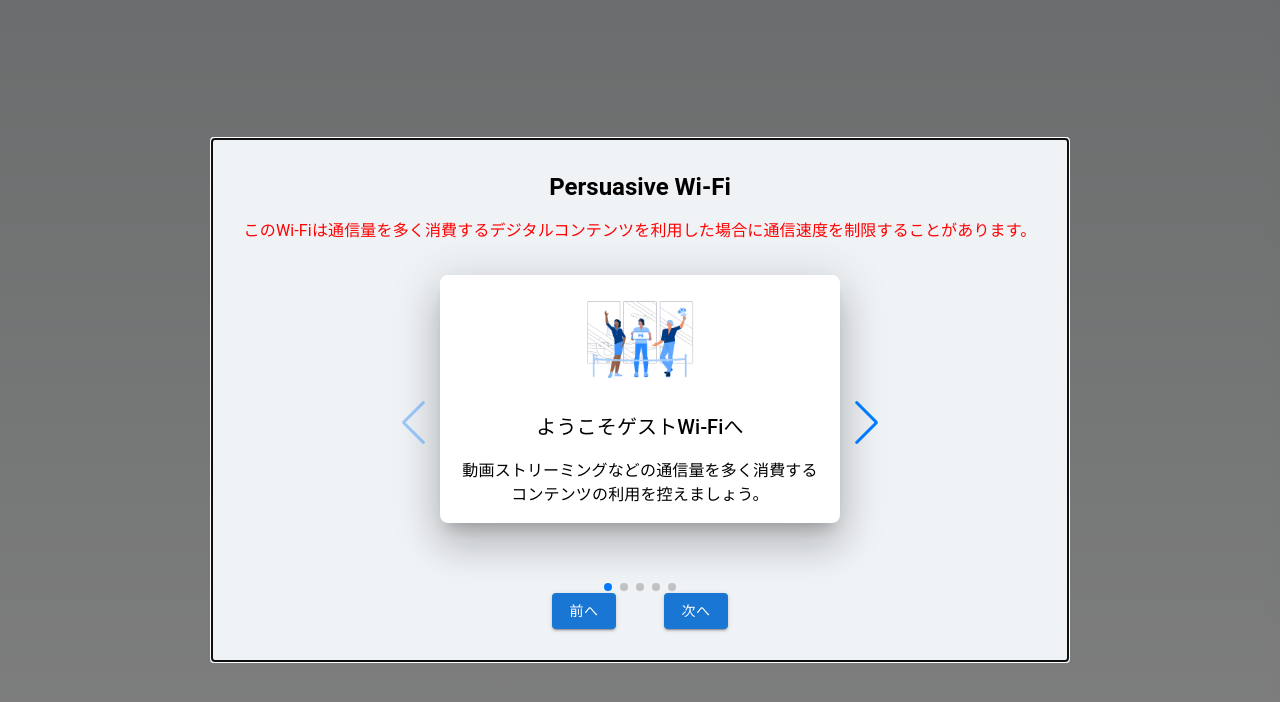
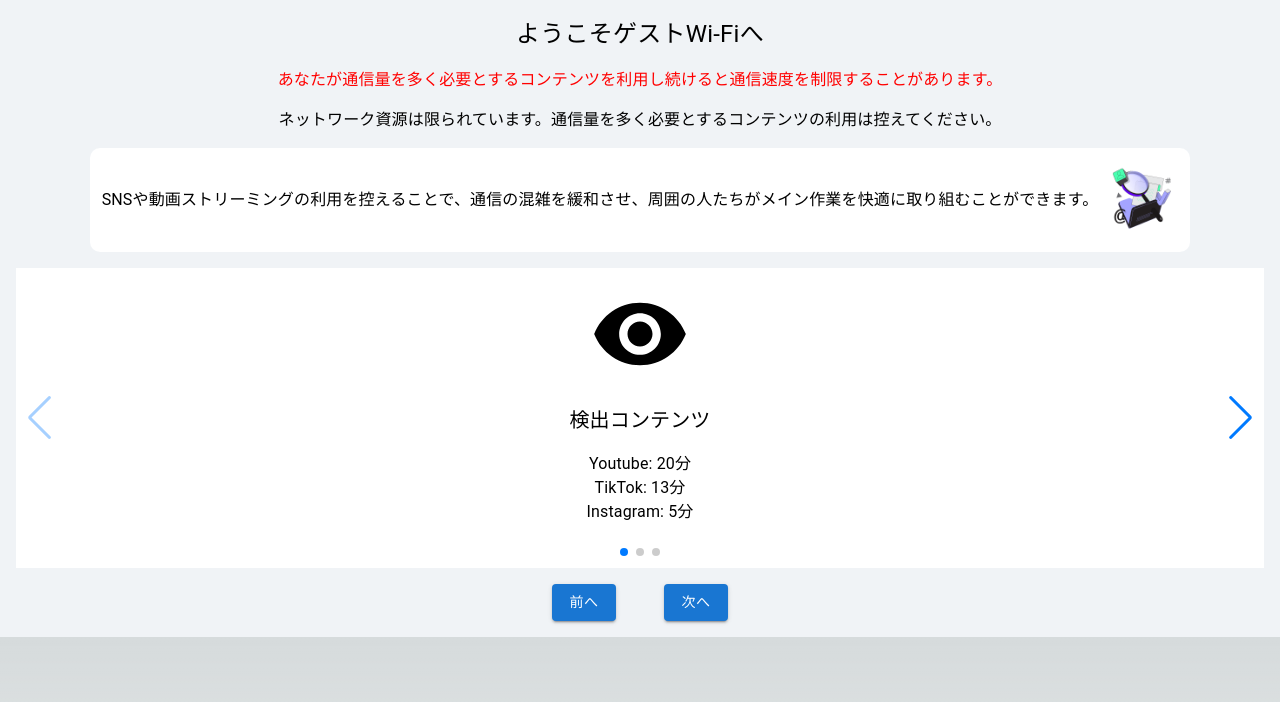
Before and after one commit to EggNao/digital-wellbeing-app, a Next.js app: page / in a window 1280 px wide. Shown: the top 702 px of the page. Built offline with nearby package versions, Linux system fonts and the light colour scheme.

Commit message:
とりあえずfigmaのUIを実装

```diff
--- a/src/app/page.tsx
+++ b/src/app/page.tsx
@@ -1,8 +1,6 @@
 "use client";
+import { Box, Button, Stack, Typography } from "@mui/material";
 import * as React from "react";
-import { Box, Button, Modal, Stack, Typography } from "@mui/material";
-import { useRef, useState } from "react";
-import { Card } from "@/components/Card";
 import { Swiper, SwiperSlide } from "swiper/react";
 
 // Import Swiper styles
@@ -12,43 +10,32 @@ import "swiper/css/pagination";
 
 // import Swiper core and required modules
 import { Navigation, Pagination } from "swiper/modules";
+import { useRef } from "react";
+import { Card } from "@/components/Card";
 
 // スライドのデータを表す配列
 const slidesData = [
   {
-    iconType: "welcome",
-    title: "ようこそゲストWi-Fiへ",
-    description:
-      "動画ストリーミングなどの通信量を多く消費するコンテンツの利用を控えましょう。",
+    iconType: "eye",
+    title: "検出コンテンツ",
+    description: "Youtube: 20分\nTikTok: 13分\nInstagram: 5分",
   },
   {
-    iconType: "peace",
-    title: "思いやり",
-    description:
-      "通信量を多く消費するコンテンツの使用を控えると周囲の人のインターネット利用体験が向上します。",
+    iconType: "graph",
+    title: "他の人との比較",
+    description: "他の人の比べて30%多くネットワーク資源を使用しています。",
   },
   {
-    iconType: "bell",
-    title: "協力",
-    description: "通信量を多く消費するコンテンツの利用を控えてください。",
-  },
-  {
-    iconType: "eye",
-    title: "検出",
-    description: "この30分であなたはYoutubeを20分見ていることを検出しました。",
-  },
-  {
-    iconType: "balance",
-    title: "制限",
+    iconType: "time",
+    title: "通信制限",
     description:
-      "あなたの通信速度を制限することもできますが，ここで通信量を多く消費するコンテンツの利用を控えると，引き続き快適にネットワークを利用できます。",
+      "ここで動画ストリーミングの利用を中断することで、あなたは通信速度を制限されることなくコンテンツを利用できます。",
   },
 ];
 
 export default function Home() {
-  const [open, setOpen] = useState(true);
-  const handleClose = () => setOpen(false);
   const swiperRef = useRef(null); // Swiperへの参照を作成
+  const digitalIcon = "/digital.png";
 
   const goNext = () => {
     if (swiperRef.current && swiperRef.current.swiper) {
@@ -62,38 +49,39 @@ export default function Home() {
     }
   };
   return (
-    <Box sx={{ height: "100vh" }}>
-      <Modal
-        open={open}
-        onClose={handleClose}
-        aria-labelledby="modal-modal-title"
-        aria-describedby="modal-modal-description"
-        sx={{
-          display: "flex",
-          alignItems: "center",
-          justifyContent: "center",
-        }}
+    <Box sx={{ bgcolor: "#F0F3F6", p: 2 }}>
+      <Stack alignItems={"center"} spacing={2} sx={{ textAlign: "center" }}>
+        <Typography
+          variant="body1"
+          color="initial"
+          sx={{ fontSize: 24, fontWight: "medium" }}
         >
+          ようこそゲストWi-Fiへ
+        </Typography>
+        <Typography variant="body1" color="initial" sx={{ color: "red" }}>
+          あなたが通信量を多く必要とするコンテンツを利用し続けると通信速度を制限することがあります。
+        </Typography>
+        <Typography variant="body1" color="initial">
+          ネットワーク資源は限られています。通信量を多く必要とするコンテンツの利用は控えてください。
+        </Typography>
+        <Box sx={{ bgcolor: "#FFFFFF", p: 1.5, borderRadius: "10px" }}>
+          <Stack direction={"row"} alignItems={"center"}>
+            <Typography variant="body1" color="initial">
+              SNSや動画ストリーミングの利用を控えることで、通信の混雑を緩和させ、周囲の人たちがメイン作業を快適に取り組むことができます。
+            </Typography>
+            <Box
+              component={"img"}
+              src={digitalIcon}
+              width="80px"
+              height="80px"
+            />
+          </Stack>
+        </Box>
         <Box
           sx={{
-            bgcolor: "#F0F3F6",
-            display: "flex",
-            alignItems: "center",
-            justifyContent: "center",
-            p: 4,
-          }}
-        >
-          <Stack alignItems="center">
-            <Typography variant="h5" sx={{ fontWeight: "bold" }}>
-              Persuasive Wi-Fi
-            </Typography>
-            <Typography variant="body1" sx={{ mt: 2, color: "red" }}>
-              このWi-Fiは通信量を多く消費するデジタルコンテンツを利用した場合に通信速度を制限することがあります。
-            </Typography>
-            <Box
-              sx={{
-                width: { xs: "350px", sm: "500px" }, // スマホでは300px、それ以上では500px
-                height: { xs: "200px", sm: "350px" }, // スマホでは200px、それ以上では350px
+            width: "100%", // スマホでは300px、それ以上では500px
+            height: "300px", // スマホでは200px、それ以上では350px
+            borderRadius: "10px",
           }}
         >
           <Swiper
@@ -134,7 +122,5 @@ export default function Home() {
         </Stack>
       </Stack>
     </Box>
-      </Modal>
-    </Box>
   );
 }
--- a/src/components/Card.tsx
+++ b/src/components/Card.tsx
@@ -1,68 +1,53 @@
 import { Box, Stack, Typography } from "@mui/material";
 import React, { FC } from "react";
-import PeopleIcon from "@mui/icons-material/People";
-import VolunteerActivismIcon from "@mui/icons-material/VolunteerActivism";
+import RemoveRedEyeIcon from "@mui/icons-material/RemoveRedEye";
+import TimelineIcon from "@mui/icons-material/Timeline";
 import HourglassTopIcon from "@mui/icons-material/HourglassTop";
-import ErrorOutlineIcon from "@mui/icons-material/ErrorOutline";
-import { BorderClear } from "@mui/icons-material";
 
 type Props = {
-  iconType: 'welcome' | 'time' | 'blance' | 'bell' | 'eye' | 'peace' | 'heart' | string;
+  iconType: string;
   title: string;
   description: string;
 };
 
 export const Card: FC<Props> = ({ iconType, title, description }) => {
-  const timeIcon = "/time.png";
-  const blanceIcon = "/blance.png";
-  const bellIcon = "/bell.png";
-  const eyeIcon = "/eye.png";
-  const welcomeIcon = "/welcome.png";
-  const peaceIcon = "/peace.png";
-  const heartIcon = "/heart.png";
-
   const iconManagement = (iconType: string) => {
     switch (iconType) {
+      case "eye":
+        return <RemoveRedEyeIcon sx={{ fontSize: 100 }} />;
+      case "graph":
+        return <TimelineIcon sx={{ fontSize: 100 }} />;
       case "time":
-        return <Box component={"img"} src={timeIcon} height={100} />;
-      case "blance":
-        return <Box component={"img"} src={blanceIcon} height={100} />;
-      case "bell":
-        return <Box component={"img"} src={bellIcon} height={100} />;
-      case "eye":
-        return <Box component={"img"} src={eyeIcon} height={100} />;
-      case "welcome":
-        return <Box component={"img"} src={welcomeIcon} height={100} />;
-      case "peace":
-        return <Box component={"img"} src={peaceIcon} height={100} />;
-      case "heart":
-        return <Box component={"img"} src={heartIcon} height={100} />;
+        return <HourglassTopIcon sx={{ fontSize: 100 }} />;
       default:
-        return <Box component={"img"} src={timeIcon} height={100} />;
+        return <RemoveRedEyeIcon sx={{ fontSize: 100 }} />;
     }
   };
+
+  const descriptionLines = description.split("\n").map((line, index) => (
+    <React.Fragment key={index}>
+      {line}
+      <br />
+    </React.Fragment>
+  ));
   return (
     <Box
       sx={{
-        width: { xs: "90%", md: "80%" },
+        width: "100%",
+        height: "300px",
         bgcolor: "background.paper",
-        boxShadow: 24,
-        m: 4,
         p: 2,
-        borderRadius: "8px",
       }}
     >
-      <Stack spacing={2}>
-        <Box sx={{ textAlign: "center" }}>
-         {iconManagement(iconType)}
-        </Box>
-        <Box sx={{ textAlign: "center" }}>
+      <Stack spacing={2} alignItems={"center"}>
+        <Box>{iconManagement(iconType)}</Box>
+        <Box>
           <Typography variant="h6" component="h2">
-           {title}
+            {title}
           </Typography>
         </Box>
-        <Typography variant="body1" component="h2" sx={{ textAlign: "center" }}>
-          {description}
+        <Typography variant="body1" component="h2">
+          {descriptionLines}
         </Typography>
       </Stack>
     </Box>
```
Lines whose indentation alone changed are shown as unchanged.
